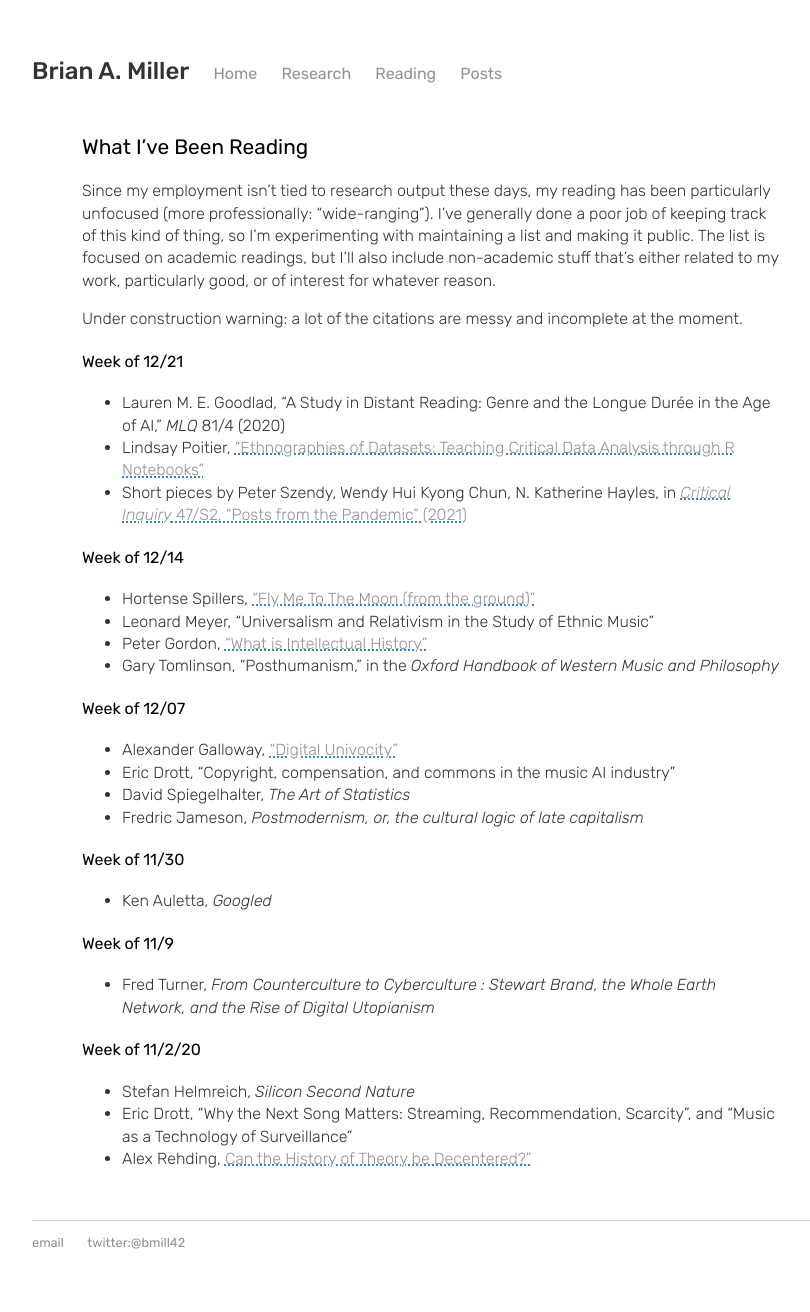
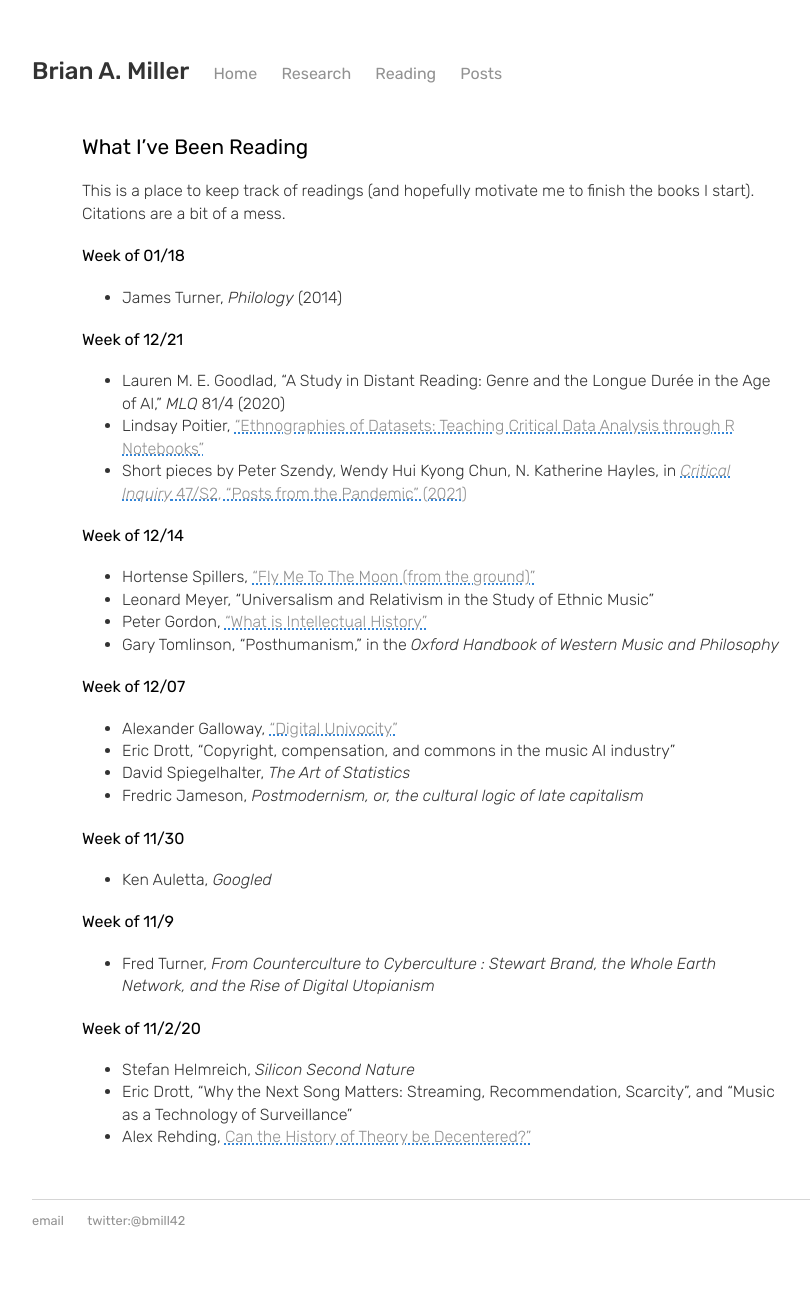
Before and after one commit to bmill42/bmill42.github.io, a Jekyll site: the page built from reading/index.md, in a window 1280 px wide. Shown: the whole page, without its empty margins (168-978 px from the left). Built offline with Jekyll 4.4.1, drawn with Linux system fonts in a browser that asks for light colours; after the commit the page ends 1290 px from its top, so only the background shows below that.

Commit message:
readings for 01/18

```diff
--- a/index.html
+++ b/index.html
@@ -11,5 +11,5 @@ title: Brian A. Miller
 
 			<p>More generally, I'm interested in a broad range of humanistic thought as it intersects with music and sound, including media theory and the philosophy of technology, critical approaches to Big Data, sound studies, and music of the late nineteenth and twentieth centuries. I also have an interest in Adorno's philosophy of music, and have written on his treatment of the concept of style in his little-studied <i>Towards a Theory of Musical Reproduction</i>.</p>
 
-			<p>I'm currently a lecturer in the department of music at Yale, where I received my PhD in music theory in 2020. I got my undergraduate degree in computer engineering at the University of Kansas, where I also completed a masters degree in music theory. Outside of academia, I particularly like tennis and greyhounds. This website is something of a work in progress, but you can find information about my current and upcoming academic publications and presentations and a list of things I've read recently.</p>
+			<p>I'm currently a lecturer in the department of music at Yale, where I received my PhD in music theory in 2020. I got my undergraduate degree in computer engineering at the University of Kansas, where I also completed a masters degree in music theory. Outside of academia, I particularly like tennis and greyhounds. This website is something of a work in progress, but you can find information about my current and upcoming academic publications and presentations and a list of things I've been reading recently.</p>
 		</div>
--- a/reading/index.md
+++ b/reading/index.md
@@ -5,9 +5,10 @@ title: Reading
 
 ### What I've Been Reading
 
-Since my employment isn't tied to research output these days, my reading has been particularly unfocused (more professionally: "wide-ranging"). I've generally done a poor job of keeping track of this kind of thing, so I'm experimenting with maintaining a list and making it public. The list is focused on academic readings, but I'll also include non-academic stuff that's either related to my work, particularly good, or of interest for whatever reason.
+This is a place to keep track of readings (and hopefully motivate me to finish the books I start). Citations are a bit of a mess.
 
-Under construction warning: a lot of the citations are messy and incomplete at the moment.
+#### Week of 01/18
+- James Turner, _Philology_ (2014)
 
 #### Week of 12/21
 - Lauren M. E. Goodlad, “A Study in Distant Reading: Genre and the Longue Durée in the Age of AI,” _MLQ_ 81/4 (2020)
```
